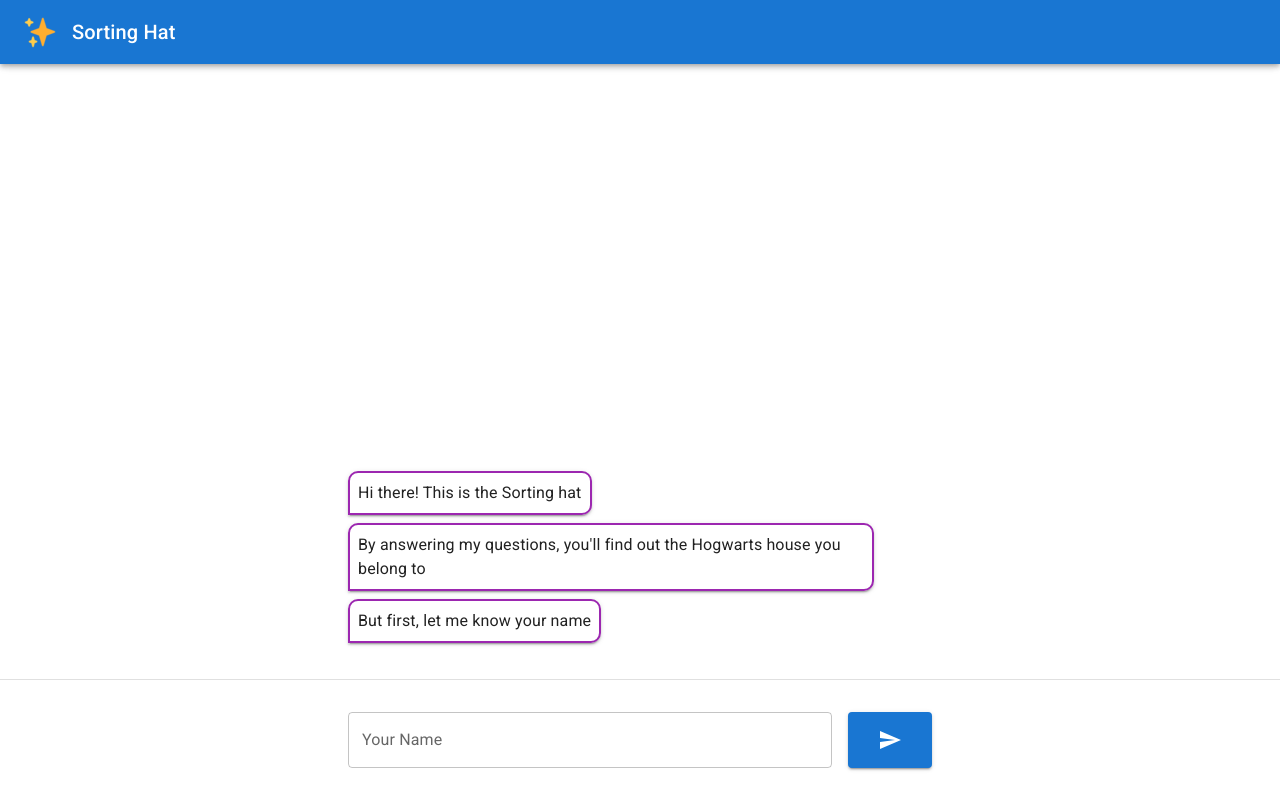
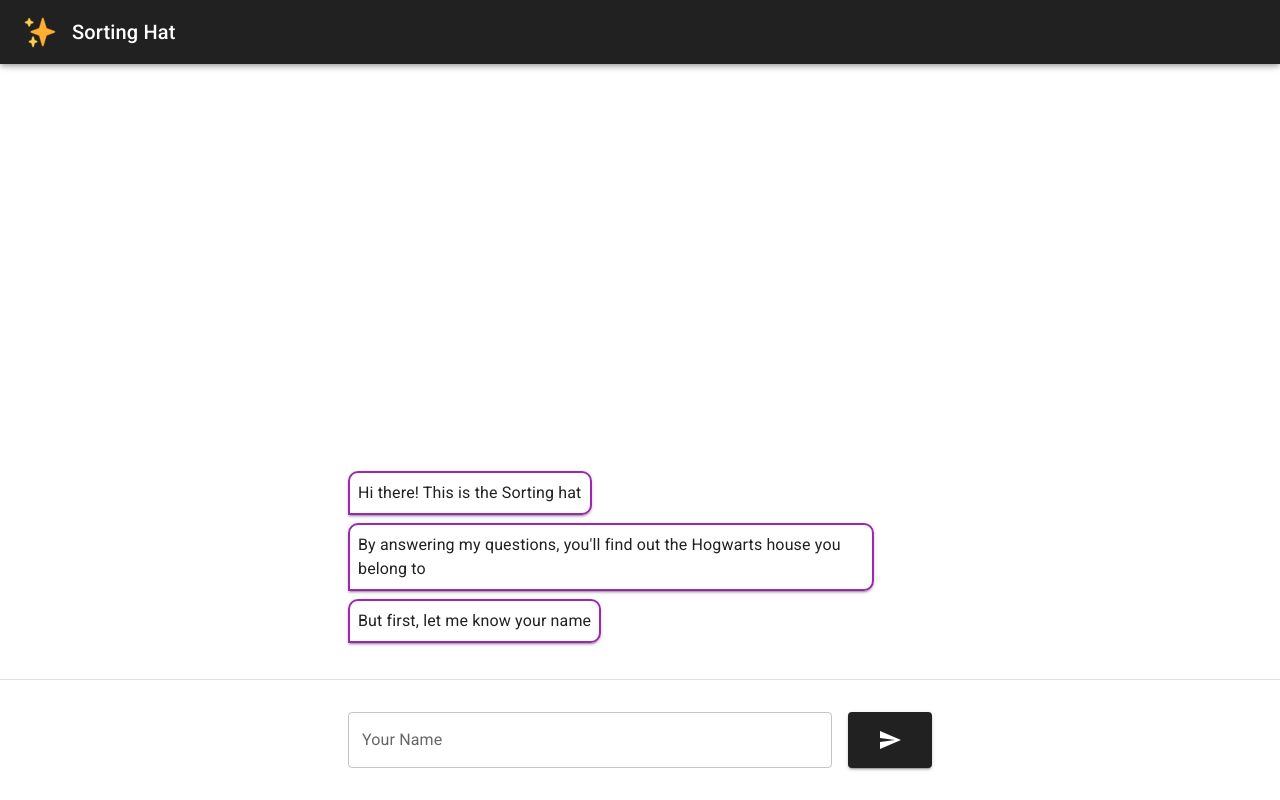
Before and after one commit to javiermvaldecantos/sorting-hat-chat, a React (Create React App) app: page / in a window 1280 px wide. Built offline with nearby package versions, Linux system fonts and the light colour scheme.

Commit message:
v0.9.0 - Updated primary colour to get a more 'magical' theme

```diff
--- a/src/theme.js
+++ b/src/theme.js
@@ -2,14 +2,11 @@
   contentMaxWidthPx: 600,
 
   palette: {
-    // 'light' or 'dark' for light/dark mode
-    type: 'light',
-
     // Primary color. Only 'main' is mandatory, the rest is optional
     primary: {
-      light: '#42a5f5',
-      main: '#1976d2',
-      dark: '#1565c0',
+      light: '#484848',
+      main: '#212121',
+      dark: '#000000',
       contrastText: '#fff'
     },
 
```
